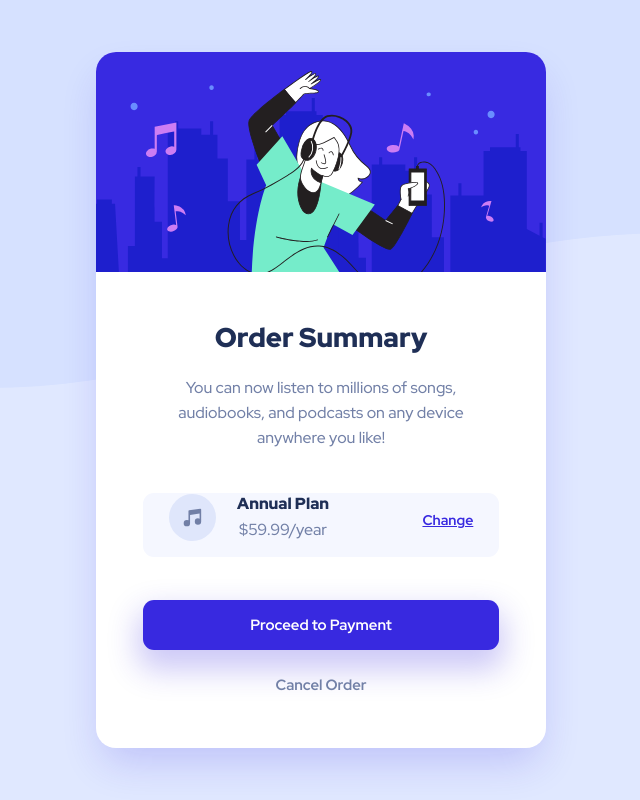
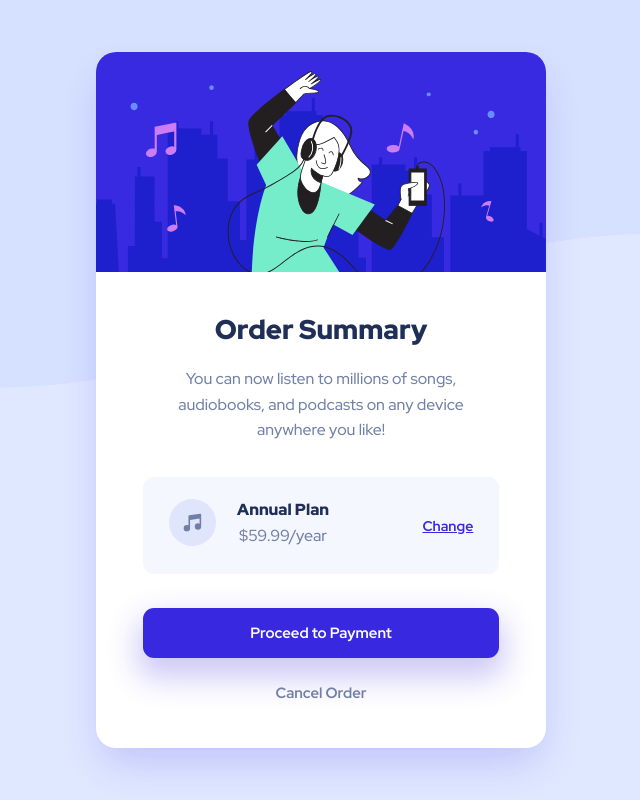
Before and after one commit to KristineSoncika/FEM-order-summary-component, a plain HTML site: page index.html in a window 1280 px wide. Shown: the whole page, without its empty margins (319-959 px from the left). Drawn offline with Linux system fonts and the light colour scheme.

Commit message:
fix html

```diff
--- a/styles/styles.css
+++ b/styles/styles.css
@@ -217,7 +217,7 @@ section {
 
 @media screen and (min-width: 376px) {
   .payment-plan {
-    padding: 0 0 11px 0;
+    padding: 22px 0;
   }
 
   .payment-plan-item p {
```
